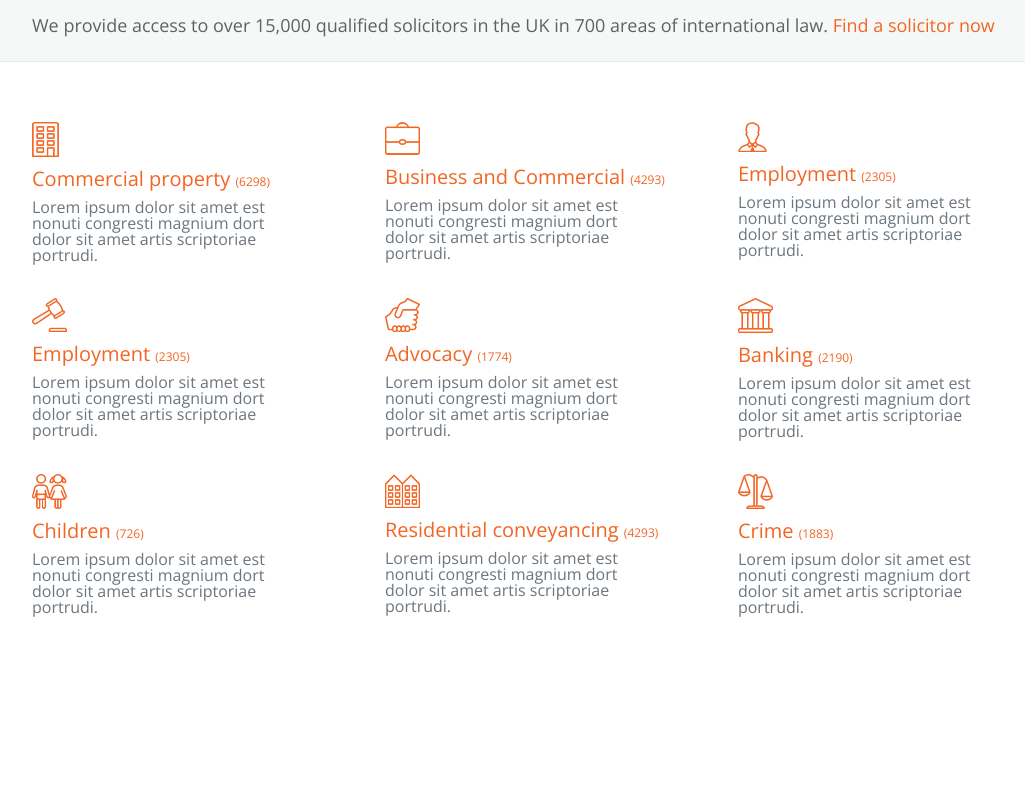
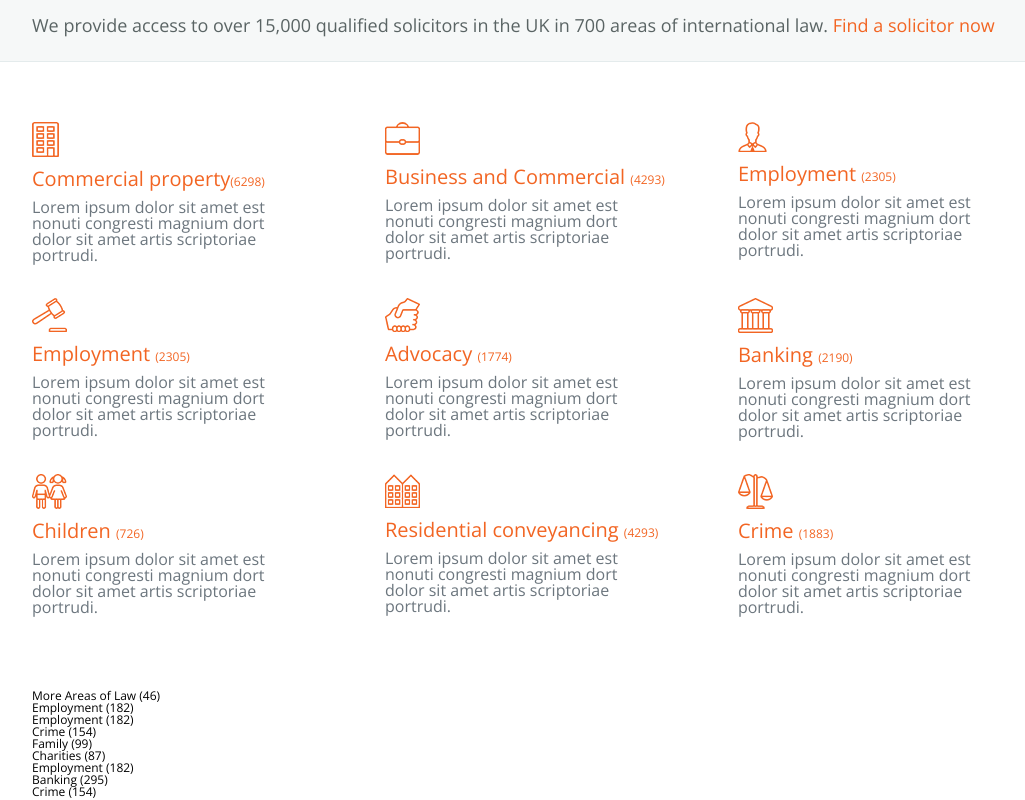
Before and after one commit to dimshiusua/sass-introduction, a website: page app/index.html in a window 1280 px wide. Shown: the part 811-1611 px from the top of the page, without its empty margins (88-1113 px from the left). Before the commit the page ends 1501 px from the top, so only its background shows below. Drawn offline with nearby package versions, Linux system fonts and the light colour scheme.

Commit message:
создана разметка под карусель

```diff
--- a/app/index.html
+++ b/app/index.html
@@ -55,7 +55,7 @@
 					<div class="service-item">
 						<span class="icon building-ic"></span>
 						<div class="title">
-							<span>Commercial property <span class="sub">(6298)</span></span>
+							<span>Commercial property<span class="sub">(6298)</span></span>
 						</div>
 						<p>Lorem ipsum dolor sit amet est nonuti congresti magnium dort dolor sit amet artis scriptoriae
 						portrudi.
@@ -136,6 +136,25 @@
 				</div>
 			</div>
 		</div>
+		<div class="carousel-inner">
+			<div class="container">
+				<span>More Areas of Law (46)</span>
+			</div>
+			<div class="carousel-wrap">
+				<div class="container">
+					<div class="carousel">
+						<div>Employment (182)</div>
+						<div>Employment (182)</div>
+						<div>Crime (154)</div>
+						<div>Family (99)</div>
+						<div>Charities (87)</div>
+						<div>Employment (182)</div>
+						<div>Banking (295)</div>
+						<div>Crime (154)</div>
+					</div>
+				</div>
+			</div>
+		</div>
 	</div>
 	<!-- MAIN END -->
 
```
